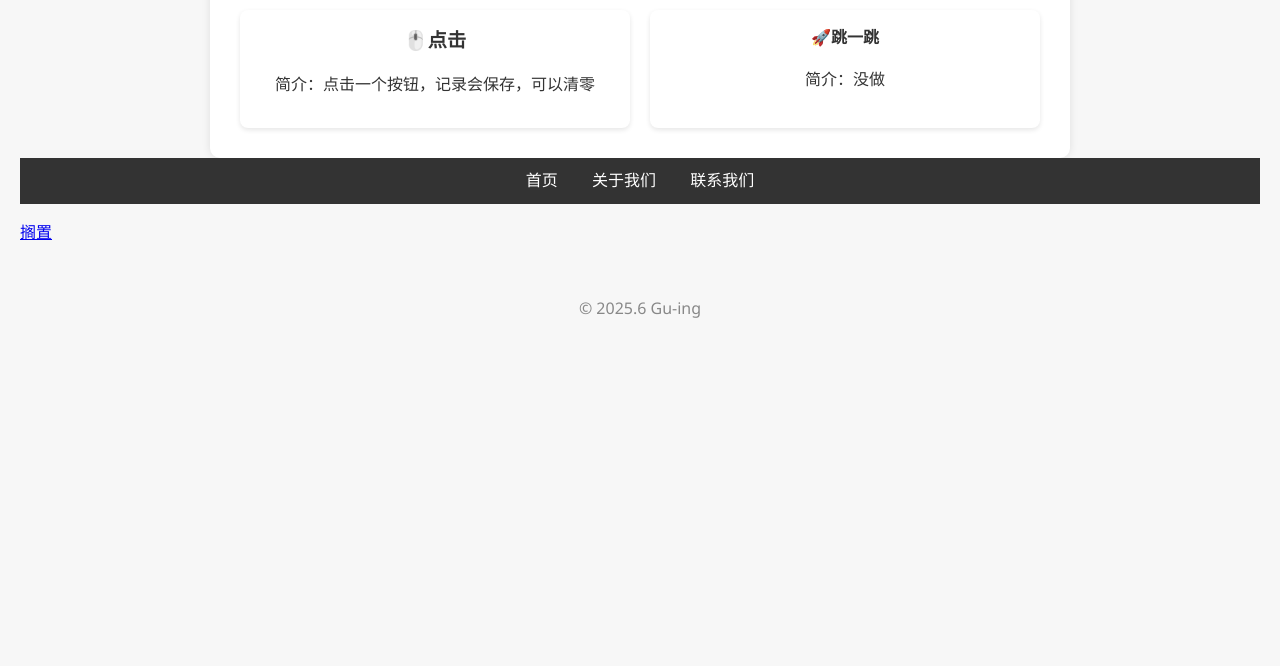
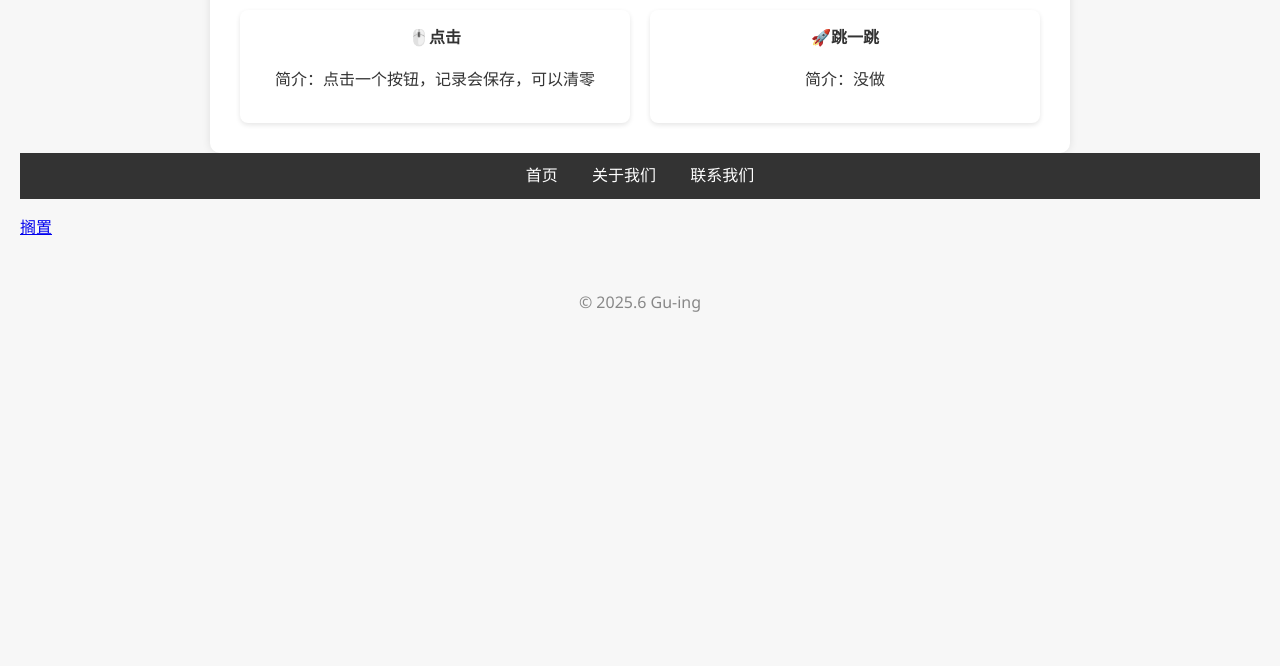
Before and after one commit to dogs0/guing-test, a plain HTML site: page games/index.html in a window 1280 px wide. Shown: the part 134-800 px from the top of the page. Drawn offline with Linux system fonts and the light colour scheme.

Commit message:
Update index.html

```diff
--- a/games/index.html
+++ b/games/index.html
@@ -32,7 +32,7 @@
 
     <div class="game-list">
       <div class="game-item">
-        <a href="/games/click" class="big-link-1">🖱️点击</a>
+        <a href="/games/click">🖱️点击</a>
         <p>简介：点击一个按钮，记录会保存，可以清零</p>
       </div>
       <div class="game-item">
```
